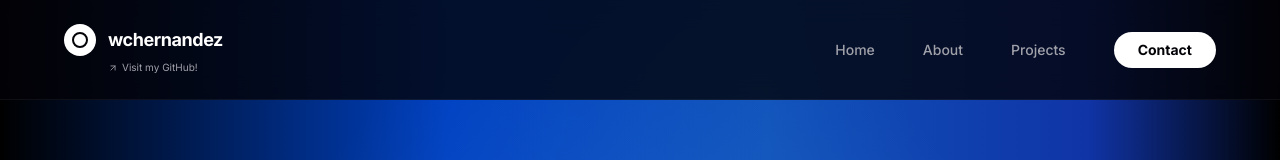
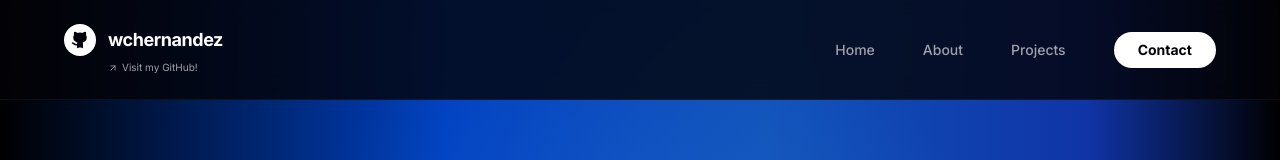
Before and after one commit to wchernandez/wchernandez.github.io, a React (Vite) app: page / in a window 1280 px wide. Shown: the top 160 px of the page. Built offline with nearby package versions, Linux system fonts and the light colour scheme; a web font is replaced by a local one.

Commit message:
Replaced placeholder logos with GitHub icon in Navbar and Footer

```diff
--- a/src/App.jsx
+++ b/src/App.jsx
@@ -16,8 +16,8 @@
       {/* Logo */}
       <div className="flex flex-col">
         <div className="flex items-center gap-3">
-          <div className="w-8 h-8 rounded-full bg-white flex items-center justify-center">
-            <div className="w-4 h-4 rounded-full border-2 border-background" />
+          <div className="w-8 h-8 rounded-full bg-white flex items-center justify-center text-background">
+            <Github size={18} fill="currentColor" />
           </div>
           <span className="font-sans font-bold text-lg tracking-tight">wchernandez</span>
         </div>
@@ -593,8 +593,8 @@
       <div className="max-w-7xl mx-auto flex flex-col md:flex-row justify-between items-center gap-12 relative z-10">
         <div className="flex flex-col items-center md:items-start gap-4">
           <div className="flex items-center gap-3">
-            <div className="w-8 h-8 rounded-full bg-white flex items-center justify-center">
-              <div className="w-4 h-4 rounded-full border-2 border-background" />
+            <div className="w-8 h-8 rounded-full bg-white flex items-center justify-center text-background">
+              <Github size={18} fill="currentColor" />
             </div>
             <span className="font-sans font-bold text-lg tracking-tight text-white uppercase">wchernandez</span>
           </div>
```
